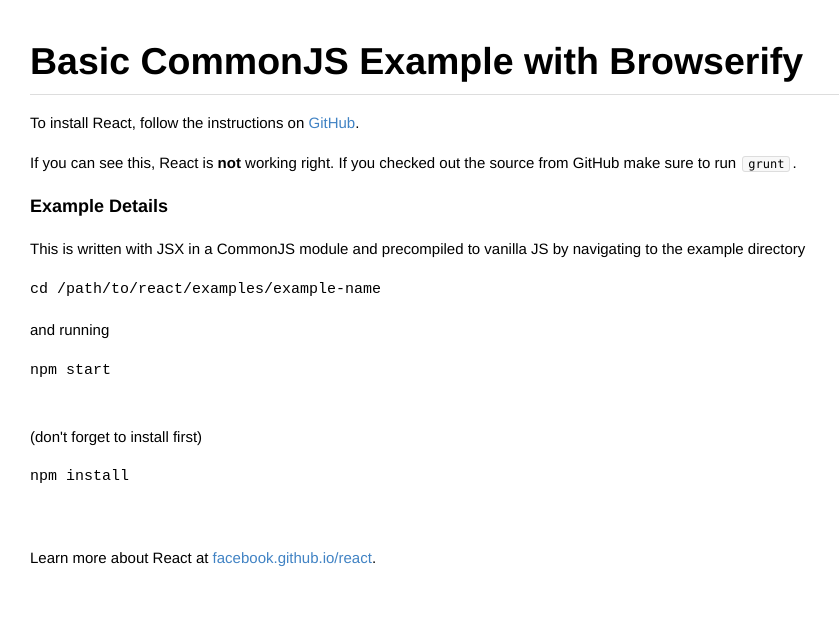
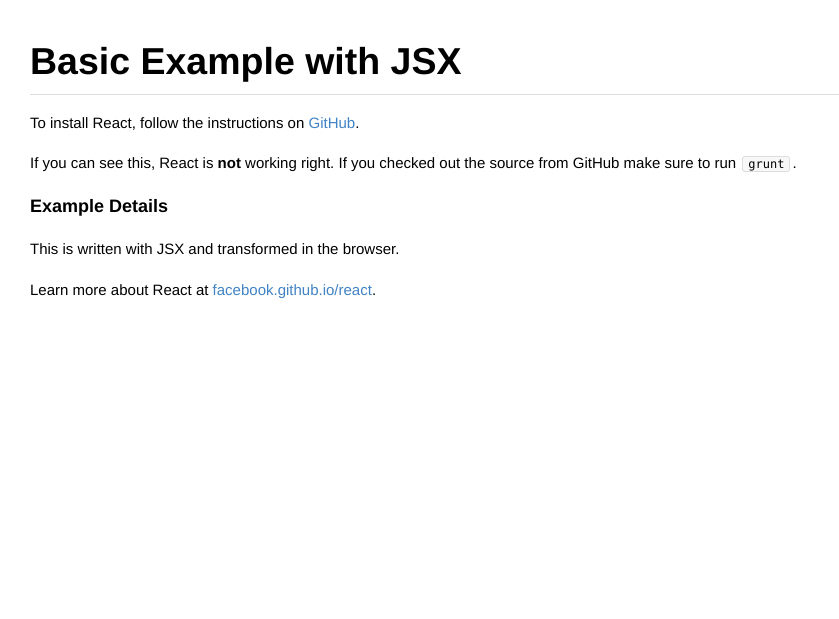
Before and after one commit to l04m33/parenscript-react-examples, a plain HTML site: page examples/basic-jsx/index.html in a window 1280 px wide. Shown: the whole page, without its empty margins (0-839 px from the left). Drawn offline with Linux system fonts and the light colour scheme.

Commit message:
rename an example

```diff
--- a/examples/basic-commonjs/index.html
+++ b/examples/basic-jsx/index.html
@@ -2,11 +2,11 @@
 <html>
   <head>
     <meta charset="utf-8">
-    <title>Basic CommonJS Example with Browserify</title>
+    <title>Basic Example with JSX</title>
     <link rel="stylesheet" href="../shared/css/base.css" />
   </head>
   <body>
-    <h1>Basic CommonJS Example with Browserify</h1>
+    <h1>Basic Example with JSX</h1>
     <div id="container">
       <p>
         To install React, follow the instructions on
@@ -18,22 +18,13 @@
       </p>
     </div>
     <h4>Example Details</h4>
-    <p>This is written with JSX in a CommonJS module and precompiled to vanilla JS by navigating to the example
-      directory
-      <pre>cd /path/to/react/examples/example-name</pre>
-      and running
-      <pre>npm start</pre>
-      <br>
-      (don't forget to install first)
-      <pre>npm install</pre>
-      <br>
-    </p>
+    <p>This is written with JSX and transformed in the browser.</p>
     <p>
       Learn more about React at
       <a href="https://facebook.github.io/react" target="_blank">facebook.github.io/react</a>.
     </p>
     <script src="../../react-build/react.js"></script>
     <script src="../../react-build/react-dom.js"></script>
-    <script src="basic-commonjs.js"></script>
+    <script src="basic-jsx.js"></script>
   </body>
 </html>
```
Also changed, not shown: 4 other files.
